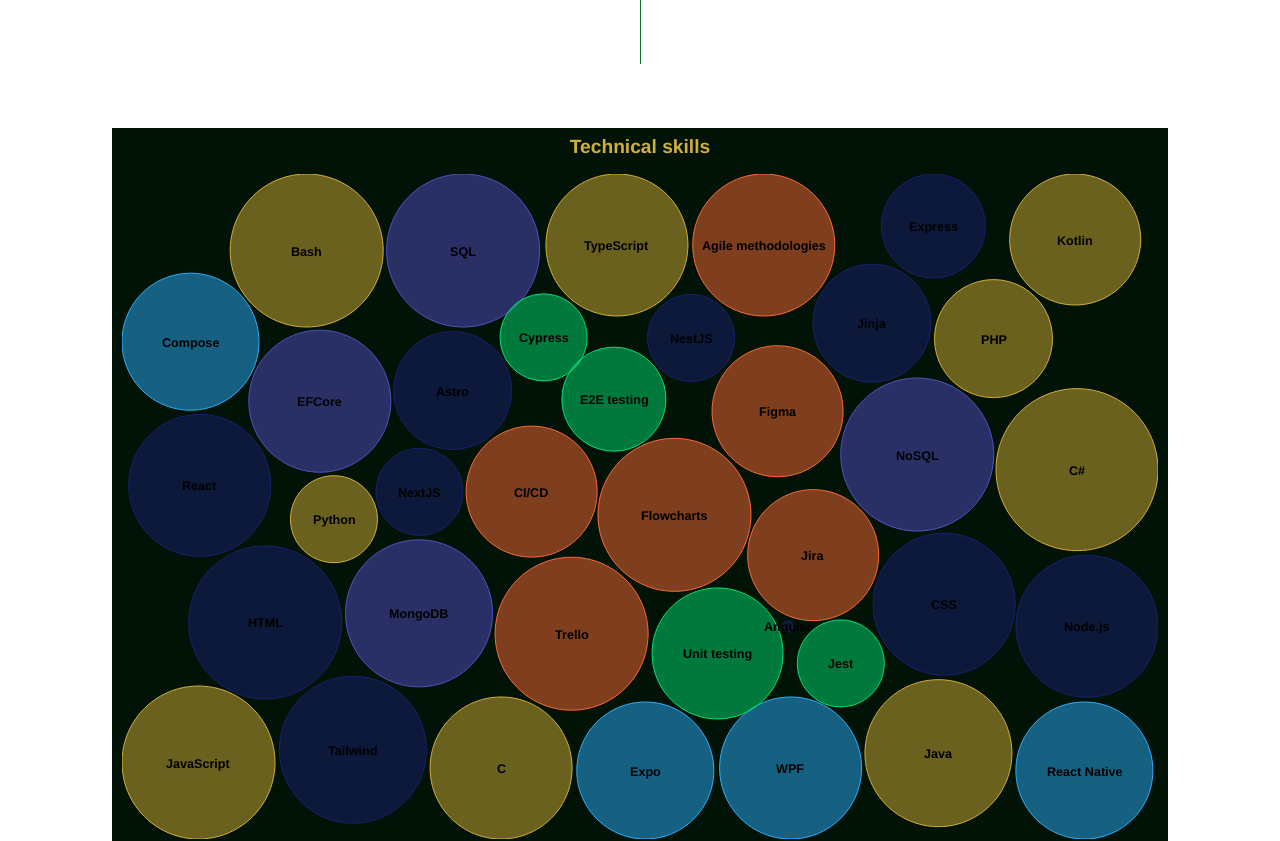
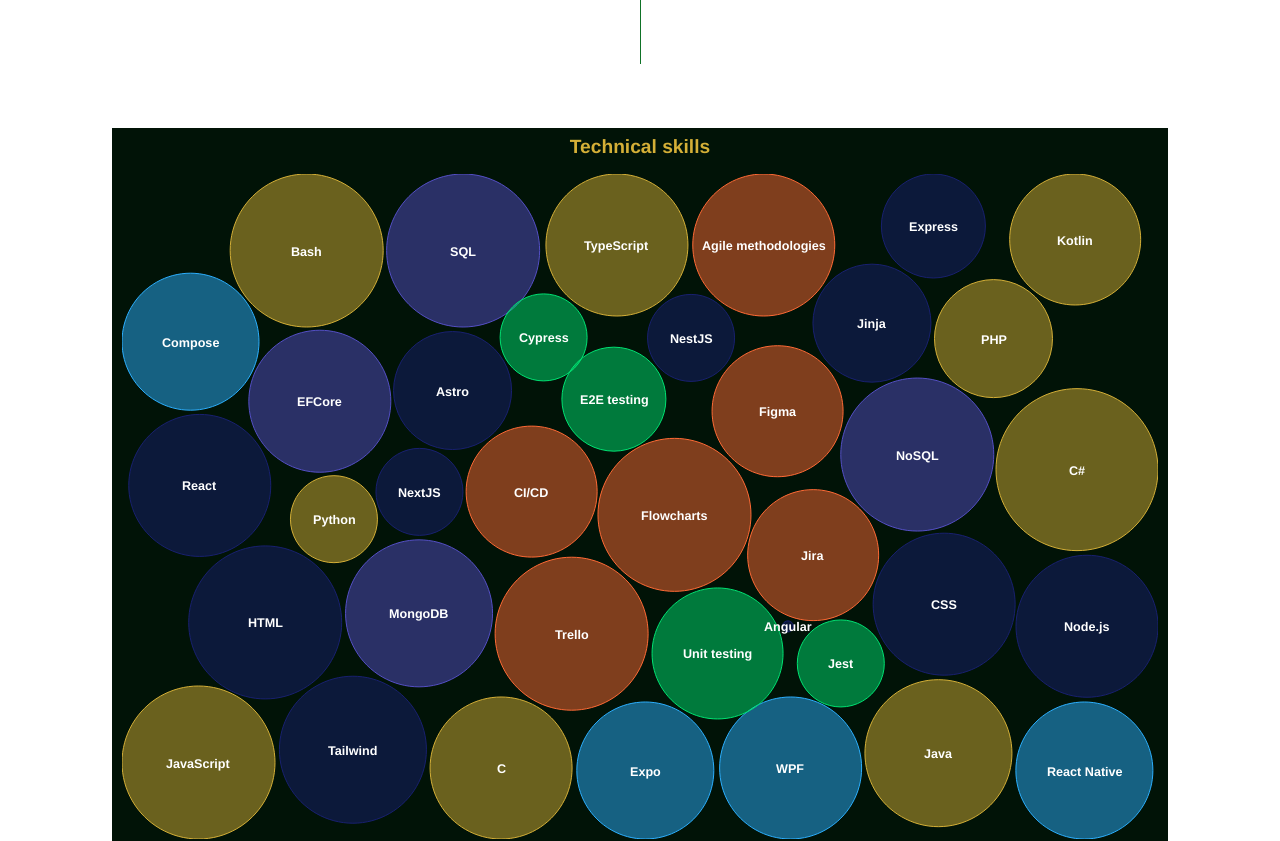
Before and after one commit to ZakariGaudreault/MyPorfolio, a Next.js app: page / in a window 1280 px wide. Shown: the part 940-1781 px from the top of the page. Built offline with nearby package versions, Linux system fonts and the light colour scheme.

Commit message:
changed bubble color

```diff
--- a/components/technicalSkills.tsx
+++ b/components/technicalSkills.tsx
@@ -28,10 +28,10 @@
         enabled: true,
         format: "{point.name}",
         style: {
-          color: "black",
+          color: "white",
           textOutline: "none",
           fontWeight: "bold",
-          size: "18px",
+          size: "55px",
         },
         className: "text-normal lg:text-lg",
       },
```
